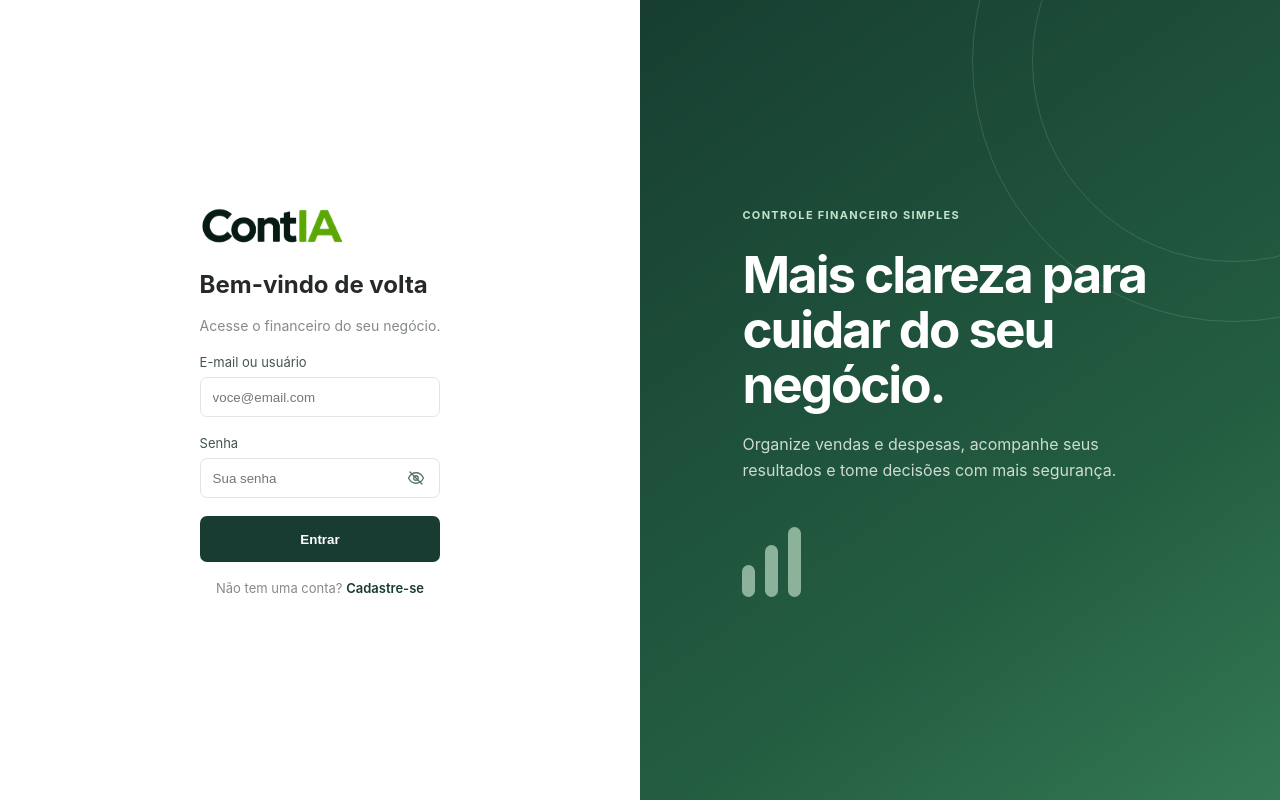
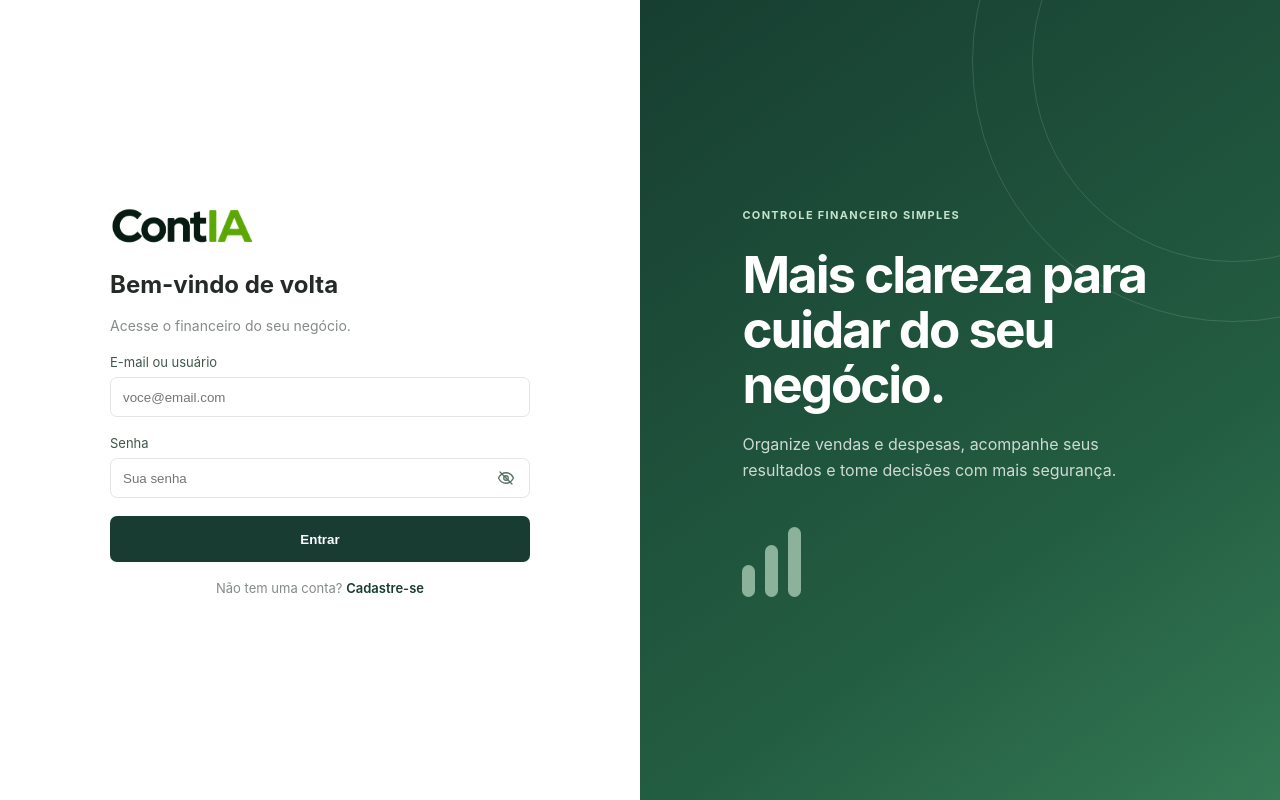
Before and after one commit to Gwinchester123/ContIA, a React (Vite) app in the folder Frontend/: page / in a window 1280 px wide. Built offline with nearby package versions, Linux system fonts and the light colour scheme; no server answers.

Commit message:
fix: enhance login page layout by stretching grid items

```diff
--- a/Frontend/src/App.css
+++ b/Frontend/src/App.css
@@ -1770,6 +1770,7 @@ td:first-child {
 
 .login-page {
   grid-template-columns: repeat(2, minmax(0, 1fr));
+  place-items: stretch;
   gap: 0;
   width: 100%;
   height: 100dvh;
```
